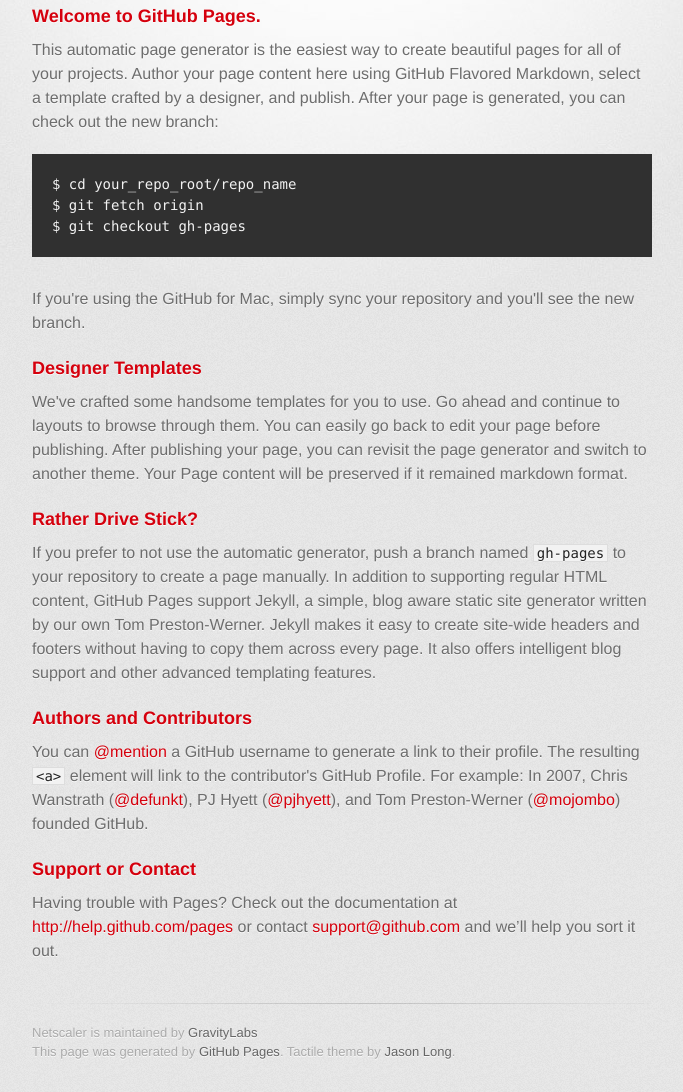
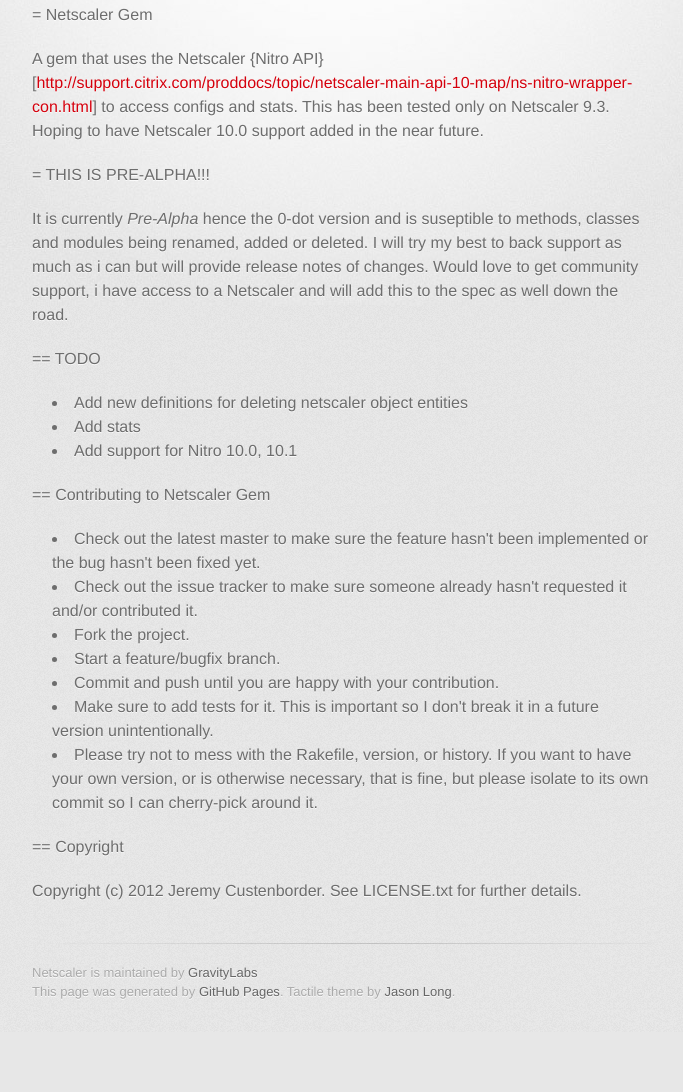
Before and after one commit to bitflingr/netscaler, a plain HTML site: page index.html in a window 1280 px wide. Shown: the part 268-1360 px from the top of the page, without its empty margins (298-981 px from the left). After the commit the page ends 1300 px from the top, so only its background shows below. Drawn offline with Linux system fonts and the light colour scheme; a web font is replaced by a local one.

```diff
--- a/index.html
+++ b/index.html
@@ -31,37 +31,34 @@
         <hr>
 
         <section id="main_content">
-          <h3>
-<a name="welcome-to-github-pages" class="anchor" href="#welcome-to-github-pages"><span class="octicon octicon-link"></span></a>Welcome to GitHub Pages.</h3>
+          <p>= Netscaler Gem</p>
 
-<p>This automatic page generator is the easiest way to create beautiful pages for all of your projects. Author your page content here using GitHub Flavored Markdown, select a template crafted by a designer, and publish. After your page is generated, you can check out the new branch:</p>
+<p>A gem that uses the Netscaler {Nitro API}[<a href="http://support.citrix.com/proddocs/topic/netscaler-main-api-10-map/ns-nitro-wrapper-con.html">http://support.citrix.com/proddocs/topic/netscaler-main-api-10-map/ns-nitro-wrapper-con.html</a>] to access configs and stats.  This has been tested only on Netscaler 9.3.  Hoping to have Netscaler 10.0 support added in the near future.</p>
 
-<pre><code>$ cd your_repo_root/repo_name
-$ git fetch origin
-$ git checkout gh-pages
-</code></pre>
+<p>= THIS IS PRE-ALPHA!!!</p>
 
-<p>If you're using the GitHub for Mac, simply sync your repository and you'll see the new branch.</p>
+<p>It is currently <em>Pre-Alpha</em> hence the 0-dot version and is suseptible to methods, classes and modules being renamed, added or deleted.  I will try my best to back support as much as i can but will provide release notes of changes.  Would love to get community support, i have access to a Netscaler and will add this to the spec as well down the road.</p>
 
-<h3>
-<a name="designer-templates" class="anchor" href="#designer-templates"><span class="octicon octicon-link"></span></a>Designer Templates</h3>
+<p>== TODO</p>
 
-<p>We've crafted some handsome templates for you to use. Go ahead and continue to layouts to browse through them. You can easily go back to edit your page before publishing. After publishing your page, you can revisit the page generator and switch to another theme. Your Page content will be preserved if it remained markdown format.</p>
+<ul>
+<li>Add new definitions for deleting netscaler object entities</li>
+<li>Add stats</li>
+<li>Add support for Nitro 10.0, 10.1</li>
+</ul><p>== Contributing to Netscaler Gem</p>
 
-<h3>
-<a name="rather-drive-stick" class="anchor" href="#rather-drive-stick"><span class="octicon octicon-link"></span></a>Rather Drive Stick?</h3>
+<ul>
+<li>Check out the latest master to make sure the feature hasn't been implemented or the bug hasn't been fixed yet.</li>
+<li>Check out the issue tracker to make sure someone already hasn't requested it and/or contributed it.</li>
+<li>Fork the project.</li>
+<li>Start a feature/bugfix branch.</li>
+<li>Commit and push until you are happy with your contribution.</li>
+<li>Make sure to add tests for it. This is important so I don't break it in a future version unintentionally.</li>
+<li>Please try not to mess with the Rakefile, version, or history. If you want to have your own version, or is otherwise necessary, that is fine, but please isolate to its own commit so I can cherry-pick around it.</li>
+</ul><p>== Copyright</p>
 
-<p>If you prefer to not use the automatic generator, push a branch named <code>gh-pages</code> to your repository to create a page manually. In addition to supporting regular HTML content, GitHub Pages support Jekyll, a simple, blog aware static site generator written by our own Tom Preston-Werner. Jekyll makes it easy to create site-wide headers and footers without having to copy them across every page. It also offers intelligent blog support and other advanced templating features.</p>
-
-<h3>
-<a name="authors-and-contributors" class="anchor" href="#authors-and-contributors"><span class="octicon octicon-link"></span></a>Authors and Contributors</h3>
-
-<p>You can <a href="https://github.com/blog/821" class="user-mention">@mention</a> a GitHub username to generate a link to their profile. The resulting <code>&lt;a&gt;</code> element will link to the contributor's GitHub Profile. For example: In 2007, Chris Wanstrath (<a href="https://github.com/defunkt" class="user-mention">@defunkt</a>), PJ Hyett (<a href="https://github.com/pjhyett" class="user-mention">@pjhyett</a>), and Tom Preston-Werner (<a href="https://github.com/mojombo" class="user-mention">@mojombo</a>) founded GitHub.</p>
-
-<h3>
-<a name="support-or-contact" class="anchor" href="#support-or-contact"><span class="octicon octicon-link"></span></a>Support or Contact</h3>
-
-<p>Having trouble with Pages? Check out the documentation at <a href="http://help.github.com/pages">http://help.github.com/pages</a> or contact <a href="mailto:support@github.com">support@github.com</a> and we’ll help you sort it out.</p>
+<p>Copyright (c) 2012 Jeremy Custenborder. See LICENSE.txt for
+further details.</p>
         </section>
 
         <footer>
```
Also changed, not shown: params.json (+1 -1 lines).
